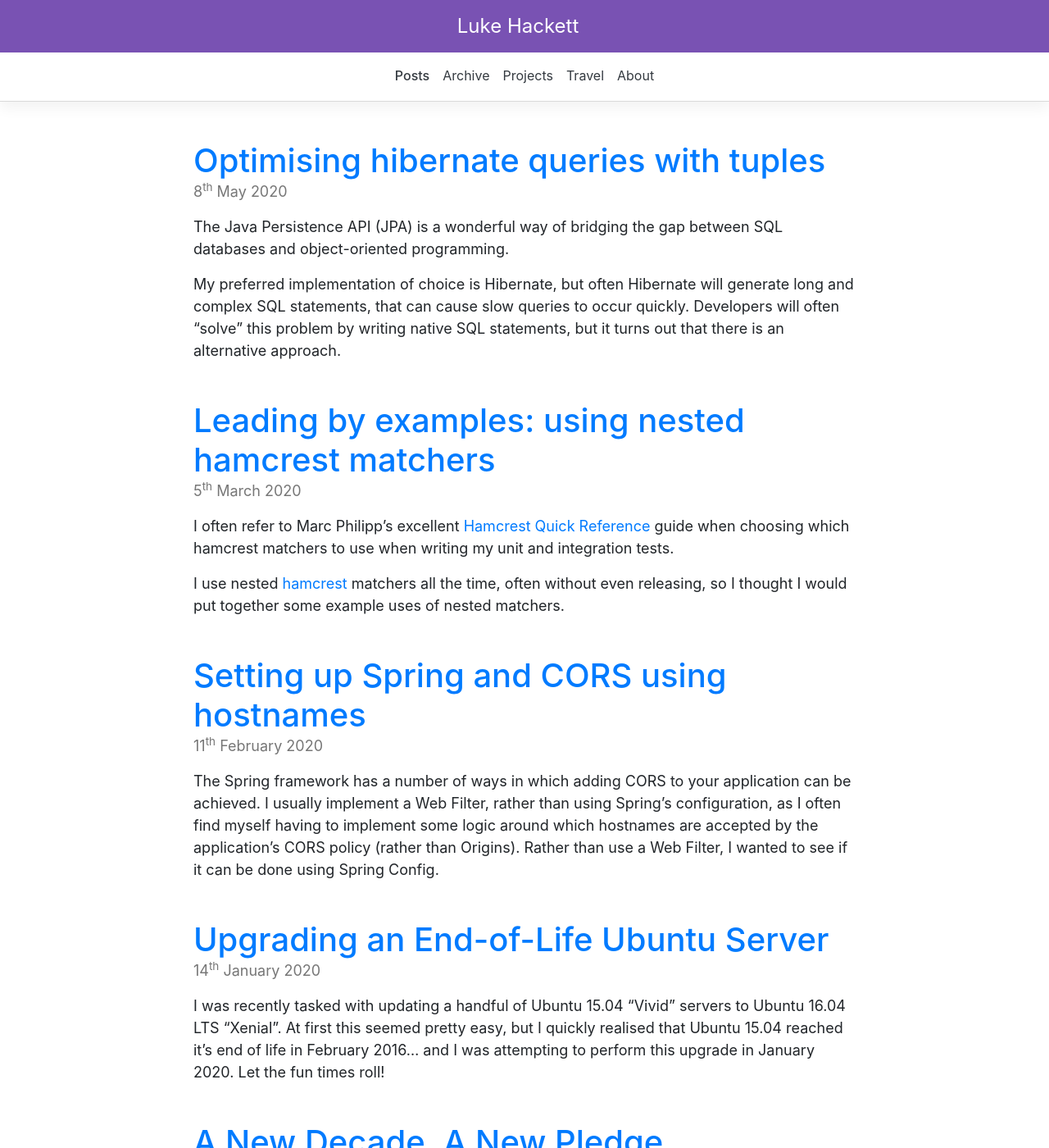
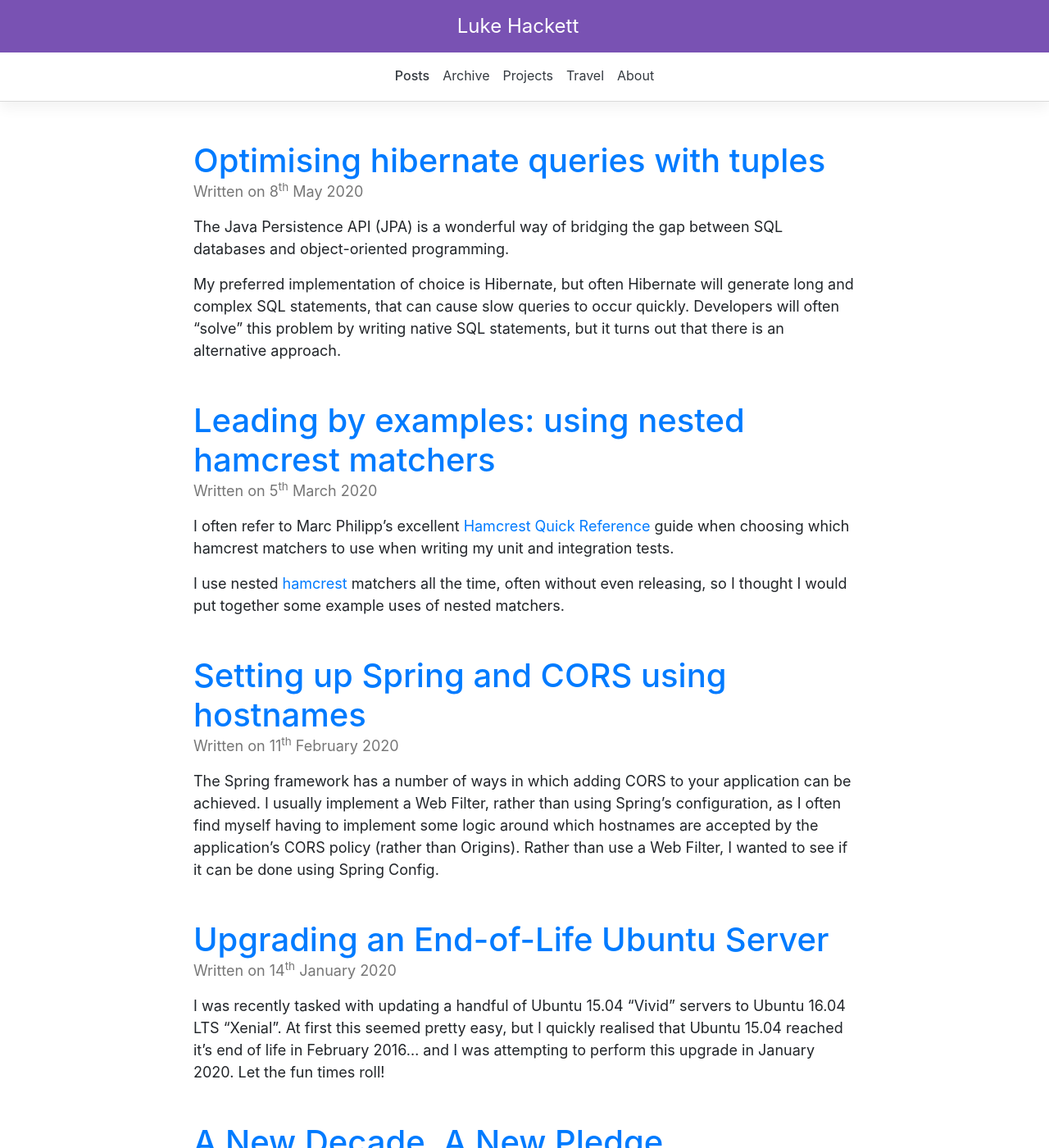
Before and after one commit to LukeHackett/lukehackett.github.io, a Jekyll site: the page built from index.html, in a window 1280 px wide and 1400 px high. Shown: the whole window at 82% size. Built offline with Jekyll 4.4.1, drawn with Linux system fonts in a browser that asks for light colours; nearby versions of some CDN libraries; the list of posts is cut into pages by our own code; comment, search, counter and statistics services are not loaded.

Commit message:
Adding support for a "last modified" field on a post

```diff
--- a/_includes/post.html
+++ b/_includes/post.html
@@ -12,7 +12,12 @@
 
   <!-- Published Date -->
   <span class="post-date">
-    {% include functions/date.html date=include.post.date %}
+	  {%- if include.post.modified_date %}
+	  	Written on {% include functions/date.html date=include.post.date %},
+		Last updated on {% include functions/date.html date=include.post.modified_date %}
+	  {%- else %}
+	  	Written on {% include functions/date.html date=include.post.date %}
+		{%- endif %}
   </span>
 
   <!-- Content -->
```
